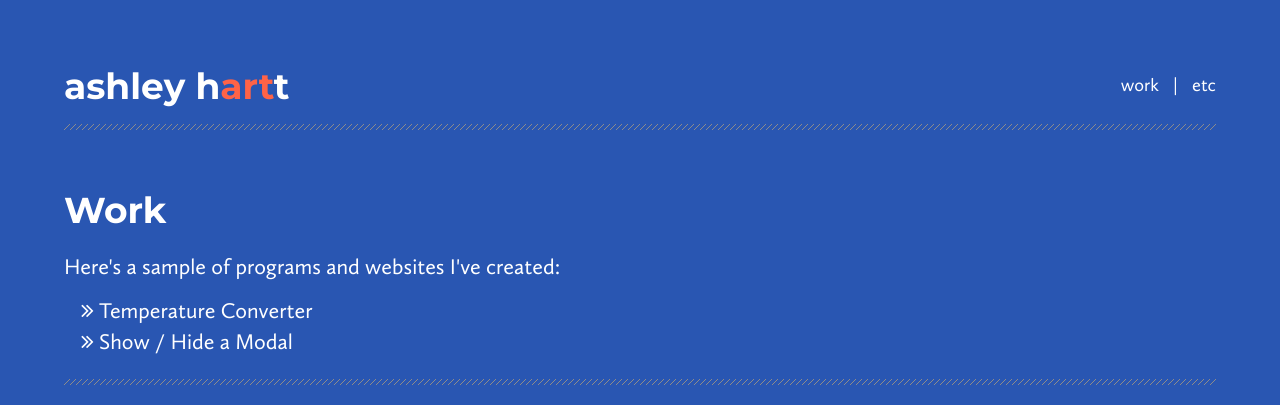
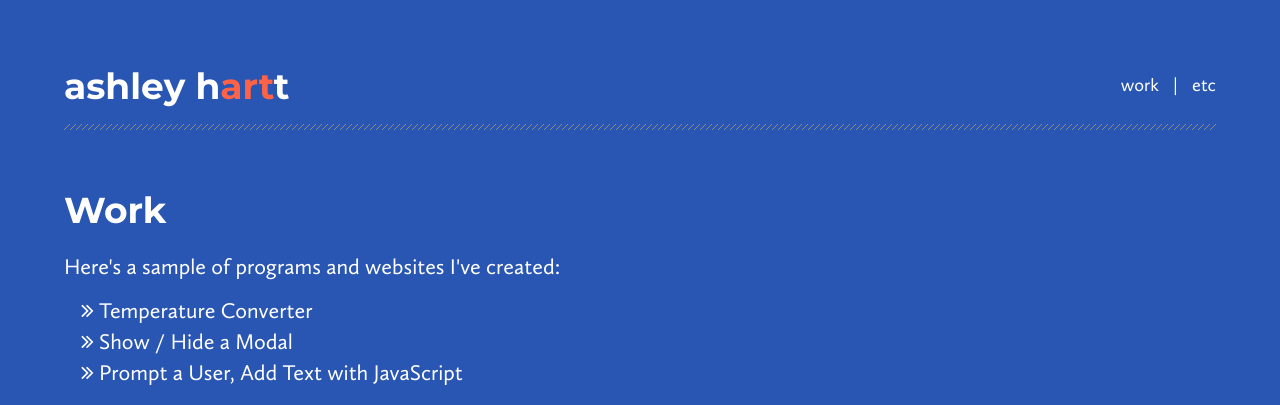
Before and after one commit to ohhheyyyy/skillcrush101, a plain HTML site: page work.html in a window 1280 px wide. Shown: the top 405 px of the page. Drawn offline with Linux system fonts and the light colour scheme; a small style sheet from the web is missing.

Commit message:
Add link to prompt user, add text with JavaScript files

```diff
--- a/work.html
+++ b/work.html
@@ -34,6 +34,7 @@
             <ul id="work-list">
             	<li><a href="./projects/temp_converter/temp_convert_form.html"> Temperature Converter</a></li>
                 <li><a href="./projects/modal_madness/modal.html"> Show / Hide a Modal</a></li>
+                <li><a href="./projects/dragon_slayer/dragon.html"> Prompt a User, Add Text with JavaScript</a></li>
             </ul>
         </section>
     <footer>
```
